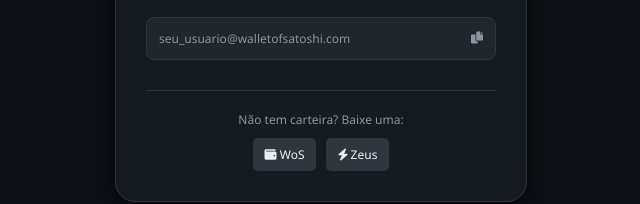
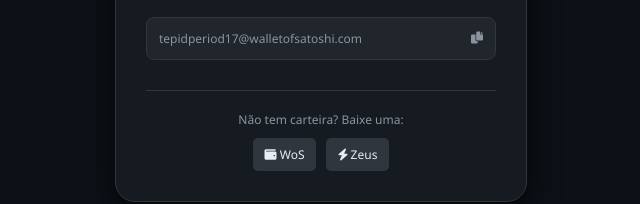
Before and after one commit to BrunoMartendal/lighting-pay, a plain HTML site: page index.html in a window 1280 px wide. Shown: the part 541-745 px from the top of the page, 319-959 px from the left. Drawn offline with Linux system fonts and the light colour scheme; no server answers.

Commit message:
Update index.html

```diff
--- a/index.html
+++ b/index.html
@@ -136,7 +136,7 @@
         </a>
 
         <div class="copy-area" onclick="copiarEndereco()">
-            <span id="lightning-address">seu_usuario@walletofsatoshi.com</span> <i class="fas fa-copy"></i>
+            <span id="lightning-address">tepidperiod17@walletofsatoshi.com</span> <i class="fas fa-copy"></i>
         </div>
 
         <div class="divider"></div>
```
